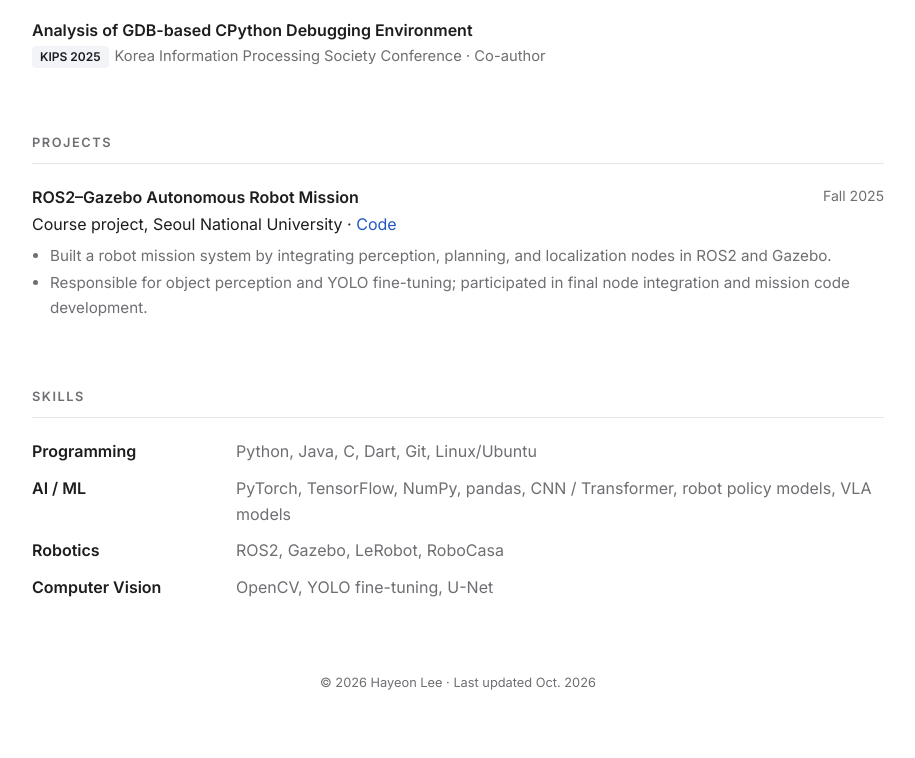
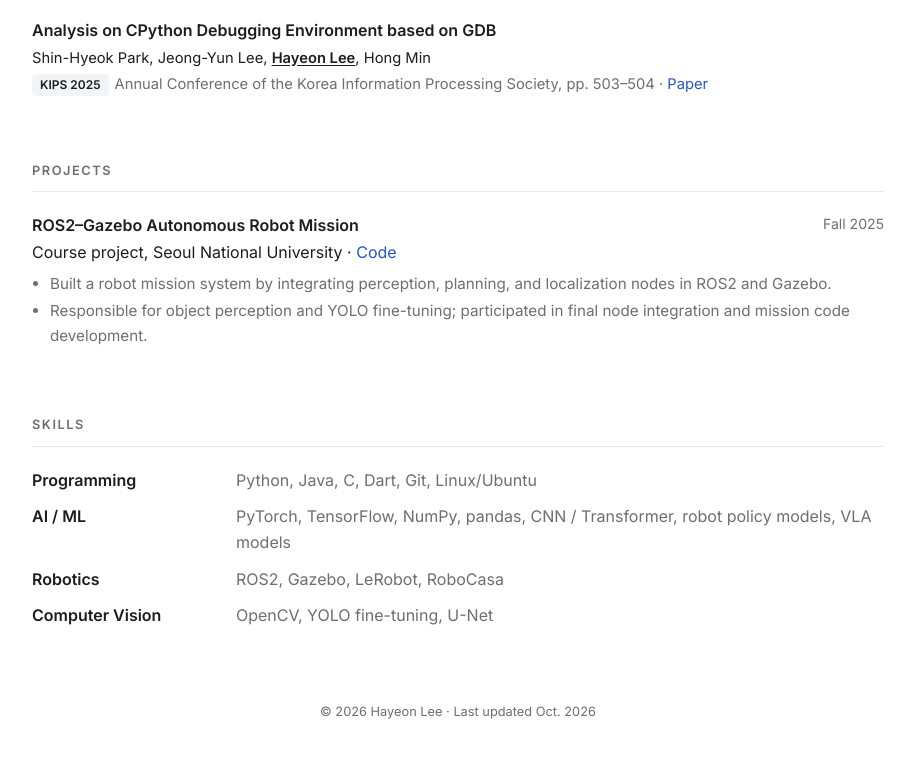
Before and after one commit to qoranreh/qoranreh.github.io, a plain HTML site: page index.html in a window 1280 px wide. Shown: the part 1514-2272 px from the top of the page, without its empty margins (182-1097 px from the left). Drawn offline with Linux system fonts and the light colour scheme.

Commit message:
Add files via upload

```diff
--- a/index.html
+++ b/index.html
@@ -73,6 +73,10 @@
 
   .pub-title { font-weight: 600; }
   .pub-meta { color: var(--muted); font-size: 0.92rem; }
+  .pub-authors { font-size: 0.92rem; margin: 2px 0; }
+  .pub-authors b { font-weight: 600; text-decoration: underline; text-underline-offset: 2px; }
+  .pub-link { color: var(--text); }
+  .pub-link:hover { color: var(--accent); }
   .tag { display: inline-block; font-size: 0.75rem; font-weight: 600; padding: 1px 8px; border-radius: 4px; background: var(--chip); color: var(--text); margin-right: 6px; }
 
   .skills { display: grid; grid-template-columns: 180px 1fr; gap: 10px 24px; }
@@ -290,8 +294,9 @@
     <h2>Publications</h2>
     <div class="item">
       <div>
-        <div class="pub-title">Analysis of GDB-based CPython Debugging Environment</div>
-        <div class="pub-meta"><span class="tag">KIPS 2025</span>Korea Information Processing Society Conference · Co-author</div>
+        <div class="pub-title"><a class="pub-link" href="https://koreascience.kr/article/CFKO202532554027542.page">Analysis on CPython Debugging Environment based on GDB</a></div>
+        <div class="pub-authors">Shin-Hyeok Park, Jeong-Yun Lee, <b>Hayeon Lee</b>, Hong Min</div>
+        <div class="pub-meta"><span class="tag">KIPS 2025</span>Annual Conference of the Korea Information Processing Society, pp. 503–504 · <a href="https://koreascience.kr/article/CFKO202532554027542.page">Paper</a></div>
       </div>
     </div>
   </section>
```
